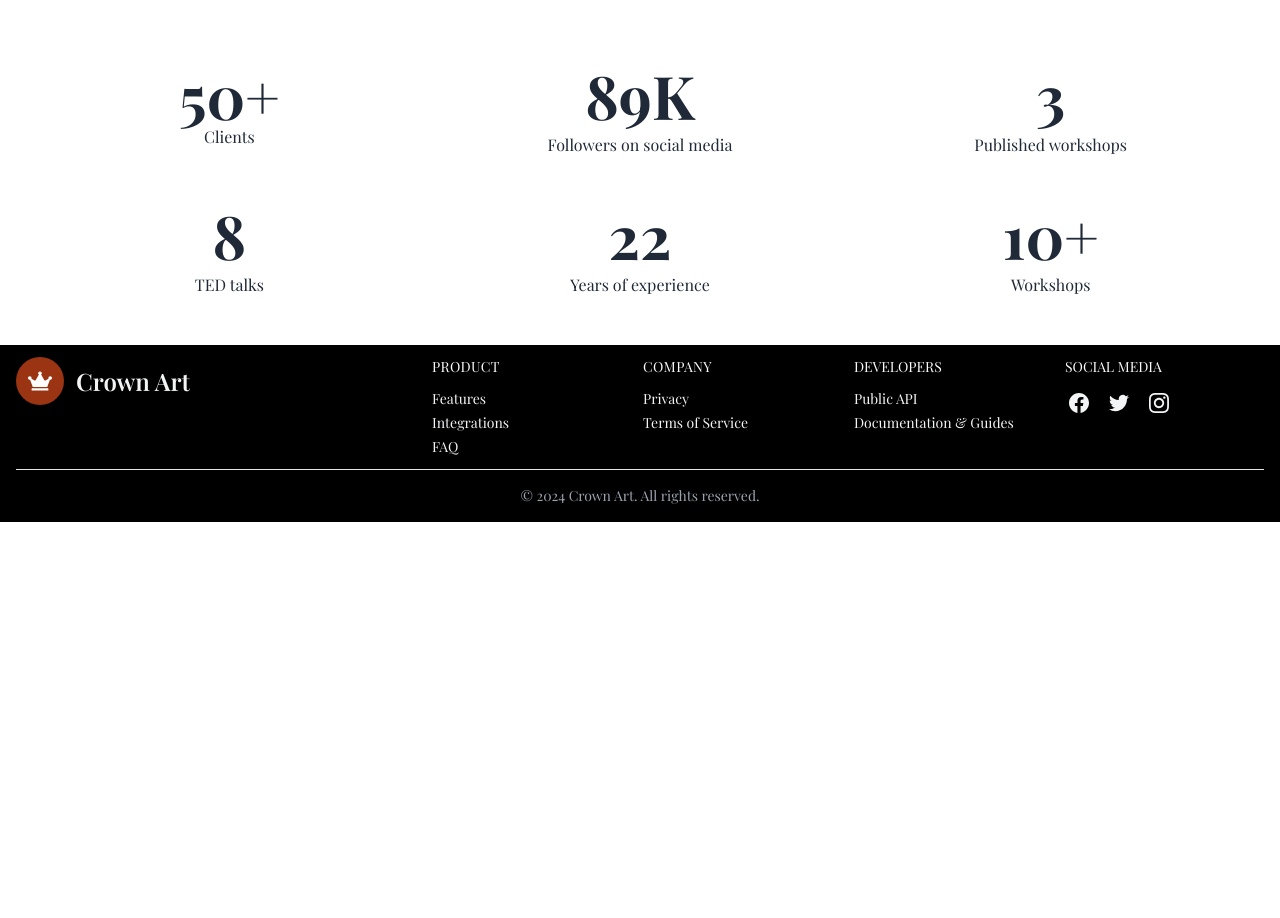
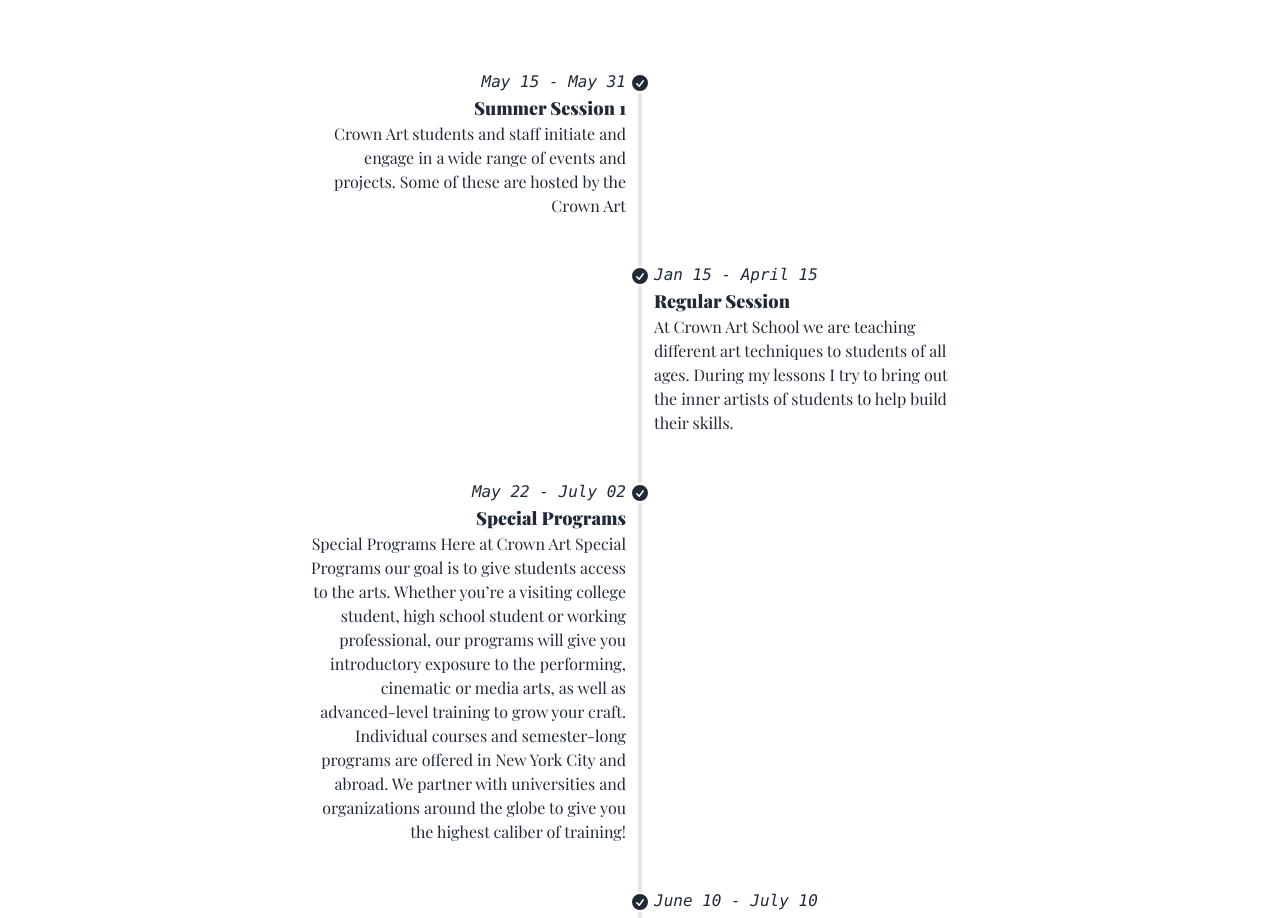
Before and after one commit to farzana-mohsin/assignment-ten-client, a React (Vite) app: page / in a window 1280 px wide. Shown: the part 1591-2509 px from the top of the page. Before the commit the page ends 2113 px from the top, so only its background shows below. Built offline with nearby package versions, Linux system fonts and the light colour scheme; no server answers; a web font is replaced by a local one.

Commit message:
add timeline extra section and make it responsive

```diff
--- /dev/null
+++ b/src/Components/Timeline/Timeline.jsx
@@ -0,0 +1,157 @@
+const Timeline = () => {
+  return (
+    <div className='container mx-auto my-10'>
+      <h2 className='text-3xl md:text-5xl font-bold text-center my-16'>
+        Exhibitions & Events
+      </h2>
+      <ul className='timeline timeline-snap-icon max-md:timeline-compact timeline-vertical'>
+        <li>
+          <div className='timeline-middle'>
+            <svg
+              xmlns='http://www.w3.org/2000/svg'
+              viewBox='0 0 20 20'
+              fill='currentColor'
+              className='h-5 w-5'
+            >
+              <path
+                fillRule='evenodd'
+                d='M10 18a8 8 0 100-16 8 8 0 000 16zm3.857-9.809a.75.75 0 00-1.214-.882l-3.483 4.79-1.88-1.88a.75.75 0 10-1.06 1.061l2.5 2.5a.75.75 0 001.137-.089l4-5.5z'
+                clipRule='evenodd'
+              />
+            </svg>
+          </div>
+          <div className='timeline-start md:text-end mb-10 w-1/2'>
+            <time className='font-mono italic'>May 15 - May 31</time>
+            <div className='text-lg font-black'>Summer Session 1</div>
+            <p>
+              Crown Art students and staff initiate and engage in a wide range
+              of events and projects. Some of these are hosted by the Crown Art
+            </p>
+          </div>
+          <hr />
+        </li>
+        <li>
+          <hr />
+          <div className='timeline-middle'>
+            <svg
+              xmlns='http://www.w3.org/2000/svg'
+              viewBox='0 0 20 20'
+              fill='currentColor'
+              className='h-5 w-5'
+            >
+              <path
+                fillRule='evenodd'
+                d='M10 18a8 8 0 100-16 8 8 0 000 16zm3.857-9.809a.75.75 0 00-1.214-.882l-3.483 4.79-1.88-1.88a.75.75 0 10-1.06 1.061l2.5 2.5a.75.75 0 001.137-.089l4-5.5z'
+                clipRule='evenodd'
+              />
+            </svg>
+          </div>
+          <div className='timeline-end mb-10 w-1/2'>
+            <time className='font-mono italic'>Jan 15 - April 15</time>
+            <div className='text-lg font-black'>Regular Session</div>
+            <p>
+              At Crown Art School we are teaching different art techniques to
+              students of all ages. During my lessons I try to bring out the
+              inner artists of students to help build their skills.
+            </p>
+          </div>
+          <hr />
+        </li>
+        <li>
+          <hr />
+          <div className='timeline-middle'>
+            <svg
+              xmlns='http://www.w3.org/2000/svg'
+              viewBox='0 0 20 20'
+              fill='currentColor'
+              className='h-5 w-5'
+            >
+              <path
+                fillRule='evenodd'
+                d='M10 18a8 8 0 100-16 8 8 0 000 16zm3.857-9.809a.75.75 0 00-1.214-.882l-3.483 4.79-1.88-1.88a.75.75 0 10-1.06 1.061l2.5 2.5a.75.75 0 001.137-.089l4-5.5z'
+                clipRule='evenodd'
+              />
+            </svg>
+          </div>
+          <div className='timeline-start md:text-end mb-10 w-1/2'>
+            <time className='font-mono italic'>May 22 - July 02</time>
+            <div className='text-lg font-black'>Special Programs</div>
+            <p>
+              Special Programs Here at Crown Art Special Programs our goal is to
+              give students access to the arts. Whether you’re a visiting
+              college student, high school student or working professional, our
+              programs will give you introductory exposure to the performing,
+              cinematic or media arts, as well as advanced-level training to
+              grow your craft. Individual courses and semester-long programs are
+              offered in New York City and abroad. We partner with universities
+              and organizations around the globe to give you the highest caliber
+              of training!
+            </p>
+          </div>
+          <hr />
+        </li>
+        <li>
+          <hr />
+          <div className='timeline-middle'>
+            <svg
+              xmlns='http://www.w3.org/2000/svg'
+              viewBox='0 0 20 20'
+              fill='currentColor'
+              className='h-5 w-5'
+            >
+              <path
+                fillRule='evenodd'
+                d='M10 18a8 8 0 100-16 8 8 0 000 16zm3.857-9.809a.75.75 0 00-1.214-.882l-3.483 4.79-1.88-1.88a.75.75 0 10-1.06 1.061l2.5 2.5a.75.75 0 001.137-.089l4-5.5z'
+                clipRule='evenodd'
+              />
+            </svg>
+          </div>
+          <div className='timeline-end mb-10 w-1/2'>
+            <time className='font-mono italic'>June 10 - July 10</time>
+            <div className='text-lg font-black'>Summer Session 2</div>
+            <p>
+              Crown Art offers undergraduate, graduate, and non-credit courses
+              for students looking to continue their studies or kickstart a new
+              project. Courses include academic study of the arts as well as
+              professional, conservatory training across disciplines.
+              <br />
+              <br />
+              Enroll in individual courses of your choice or register for a
+              summer intensive with a pre-designed curriculum. You can build
+              your resume with an internship or take classes to put you on a new
+              career path.
+            </p>
+          </div>
+          <hr />
+        </li>
+        <li>
+          <hr />
+          <div className='timeline-middle'>
+            <svg
+              xmlns='http://www.w3.org/2000/svg'
+              viewBox='0 0 20 20'
+              fill='currentColor'
+              className='h-5 w-5'
+            >
+              <path
+                fillRule='evenodd'
+                d='M10 18a8 8 0 100-16 8 8 0 000 16zm3.857-9.809a.75.75 0 00-1.214-.882l-3.483 4.79-1.88-1.88a.75.75 0 10-1.06 1.061l2.5 2.5a.75.75 0 001.137-.089l4-5.5z'
+                clipRule='evenodd'
+              />
+            </svg>
+          </div>
+          <div className='timeline-start md:text-end mb-10 w-1/2'>
+            <time className='font-mono italic'>Aug 1 - Aug 10</time>
+            <div className='text-lg font-black'>Encountering Pain</div>
+            <p>
+              This event will explore a range of international and
+              interdisciplinary approaches that can help us.
+            </p>
+          </div>
+        </li>
+      </ul>
+    </div>
+  );
+};
+
+export default Timeline;
--- /dev/null
+++ b/src/Pages/ErrorPage/ErrorPage.jsx
@@ -0,0 +1,26 @@
+import { useNavigate } from "react-router-dom";
+const ErrorPage = () => {
+  const navigate = useNavigate();
+  return (
+    <section className='flex items-center h-fit text-gray-700 justify-center my-0'>
+      <div className='container flex flex-col items-center justify-center px-5 mx-auto'>
+        <div
+          className='hero h-[850px] mx-auto w-full object-contain relative'
+          style={{
+            backgroundImage:
+              "url(https://i.ibb.co/YpHtykT/main-how-to-design-404-page.webp)",
+          }}
+        >
+          <button
+            className='absolute bottom-20 left-20 right-20  noopener noreferrer px-5 lg:px-8 py-5  font-semibold bg-yellow-800 text-white rounded-2xl text-lg border border-white'
+            onClick={() => navigate("/")}
+          >
+            Take Me Home
+          </button>
+        </div>
+      </div>
+    </section>
+  );
+};
+
+export default ErrorPage;
--- a/src/Pages/Home/Home.jsx
+++ b/src/Pages/Home/Home.jsx
@@ -3,6 +3,7 @@
 import ExtraSection from "../../Components/ExtraSection/ExtraSection";
 import SixData from "../../Components/SixData/SixData";
 import Subcategories from "../../Components/Subcategories/Subcategories";
+import Timeline from "../../Components/Timeline/Timeline";
 
 const Home = () => {
   const [subcategories, setSubcategories] = useState([]);
@@ -51,6 +52,7 @@
           ))}
         </div>
       </div>
+      <Timeline></Timeline>
       <ExtraSection></ExtraSection>
     </div>
   );
--- a/src/Routes/Routes.jsx
+++ b/src/Routes/Routes.jsx
@@ -10,11 +10,13 @@
 import PrivateRoutes from "./PrivateRoutes";
 import UpdateCraft from "../Pages/UpdateCraft/UpdateCraft";
 import Subcategory from "../Pages/Subcategory/Subcategory";
+import ErrorPage from "../Pages/ErrorPage/ErrorPage";
 
 const router = createBrowserRouter([
   {
     path: "/",
     element: <Root></Root>,
+    errorElement: <ErrorPage></ErrorPage>,
     children: [
       {
         path: "/",
```
